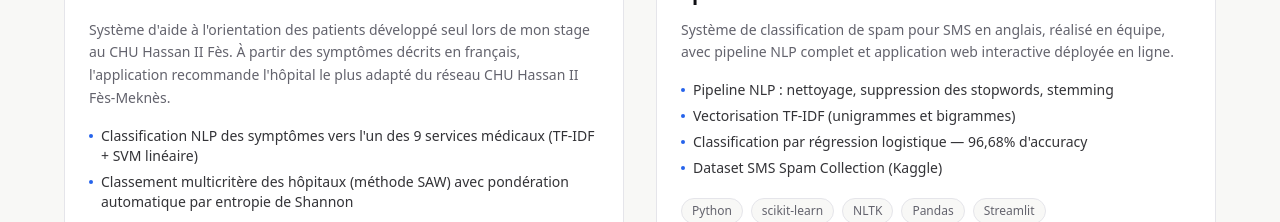
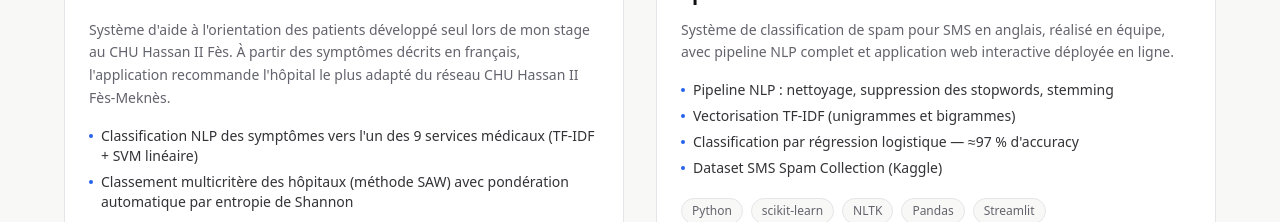
Before and after one commit to x-khalid-x/MyPortfolio, a React (Vite) app: page / in a window 1280 px wide. Shown: the part 2880-3102 px from the top of the page. Built offline with nearby package versions, Linux system fonts and the light colour scheme.

Commit message:
content: harmonize Spam Detection ML accuracy formulation to ≈97%

```diff
--- a/src/data/content.ts
+++ b/src/data/content.ts
@@ -116,14 +116,14 @@ export const projects: Project[] = [
     highlights: [
       "Pipeline NLP : nettoyage, suppression des stopwords, stemming",
       "Vectorisation TF-IDF (unigrammes et bigrammes)",
-      "Classification par régression logistique — 96,68% d'accuracy",
+      "Classification par régression logistique — ≈97 % d'accuracy",
       "Dataset SMS Spam Collection (Kaggle)",
       "Application Streamlit : analyse unitaire ou par lot, avec score de probabilité",
       "Historique des analyses et persistance du modèle (pickle)",
     ],
     stack: ["Python", "scikit-learn", "NLTK", "Pandas", "Streamlit"],
     result:
-      "96,68% d'accuracy sur la classification spam/non-spam avec une régression logistique (dataset SMS Spam Collection), sur un split 80/20 stratifié, après comparaison de plusieurs modèles.",
+      "≈97 % d'accuracy sur la classification spam/non-spam avec une régression logistique (dataset SMS Spam Collection), sur un split 80/20 stratifié, après comparaison de plusieurs modèles.",
     image: "/images/projects/spam-detection.webp",
     imageAlt: "Capture d'écran de l'application Streamlit de détection de spam",
     imageWidth: 1900,
```
